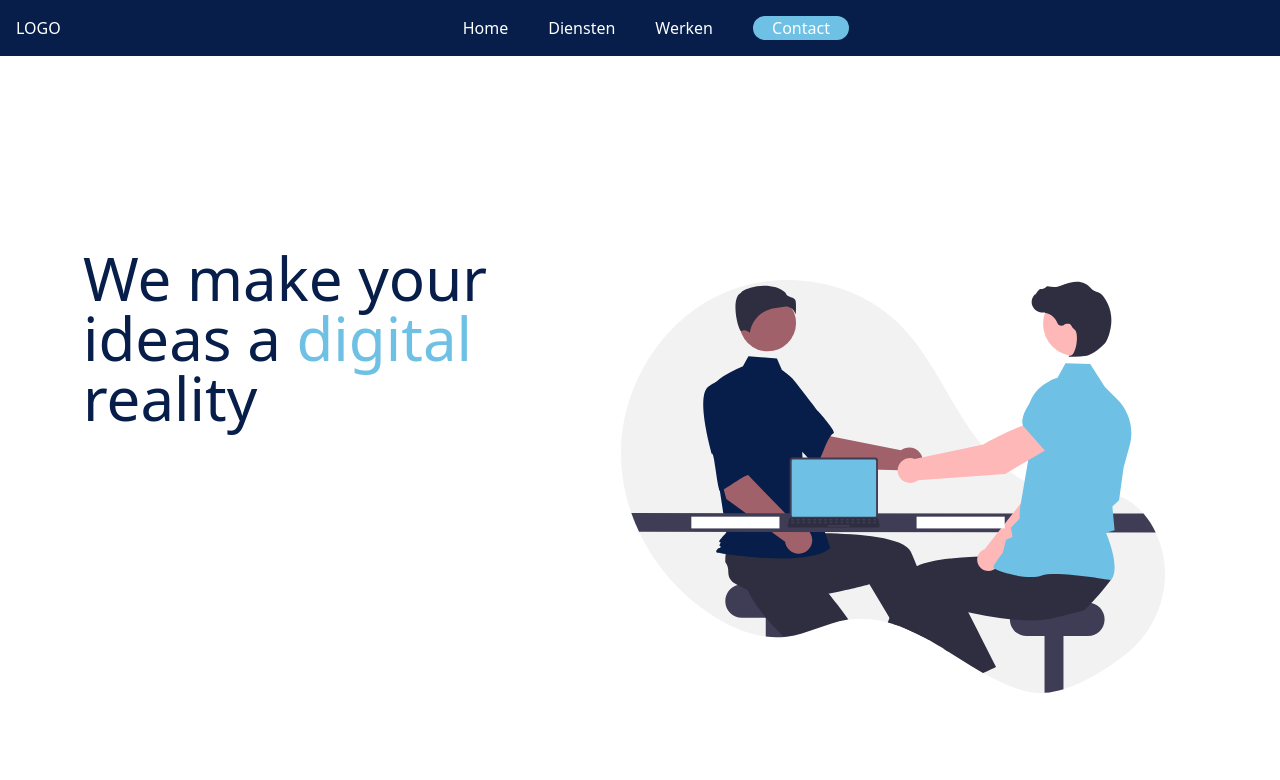
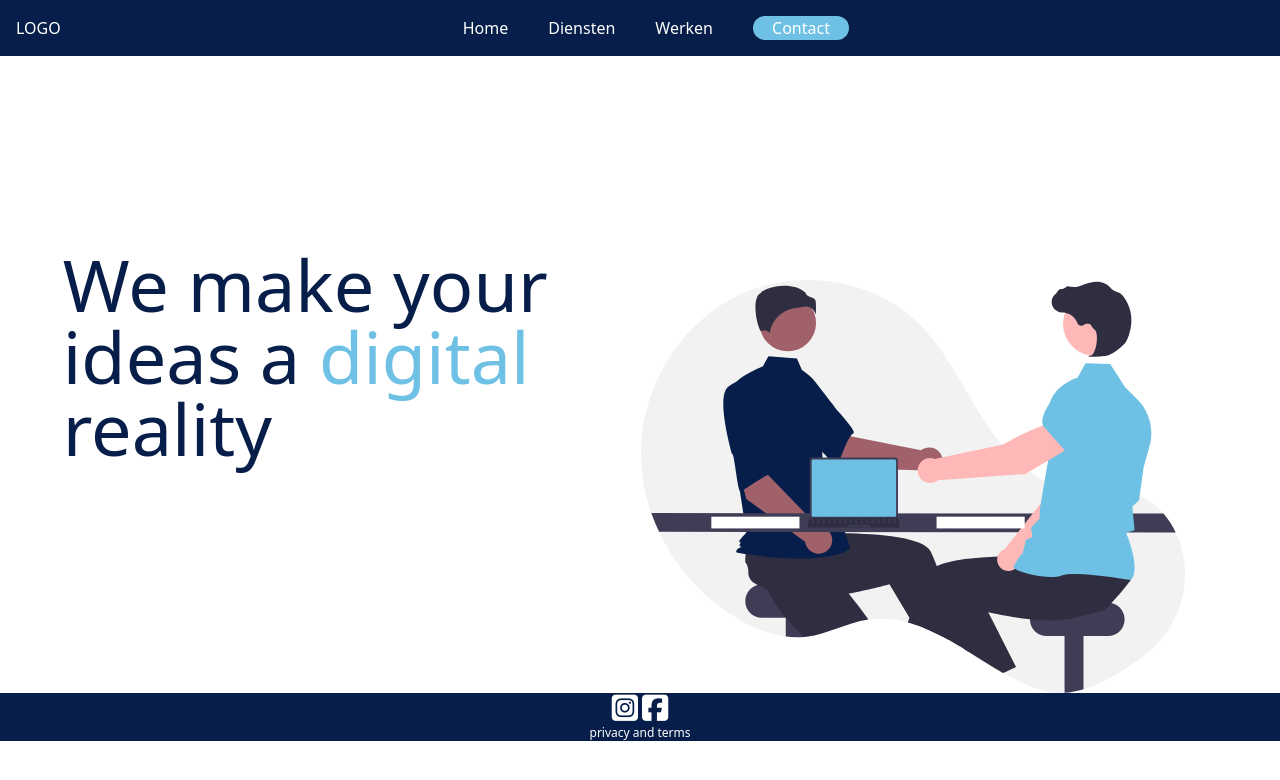
Before and after one commit to Sened03/sierracode2, a website: page src/index.html in a window 1280 px wide. Drawn offline with Linux system fonts and the light colour scheme.

Commit message:
laatsteUpdate

```diff
--- a/src/index.html
+++ b/src/index.html
@@ -26,20 +26,30 @@
     <main>
     <section class="top-52 container ">
         <div class="md:flex">
-            <h1 class="text-donkersteBlauw text-5xl mt-48 mx-auto sm:flex-wrap md:hidden">We make your
+            <h1 class="text-donkersteBlauw text-5xl  mt-28 mx-auto sm:flex-wrap md:hidden xl:text-5xl ">We make your
                 ideas a <span class="text-lichtBlauw"> digital </span>
                 reality</h1>
 
-                <h1 class="text-donkersteBlauw text-5xl mt-48 mx-auto sm:flex-wrap hidden md:block md:text-6xl ">We make your <br>
+                <h1 class="text-donkersteBlauw text-5xl mt-48 mx-auto   sm:flex-wrap hidden md:block md:text-6xl  xl:text-7xl ">We make your <br>
                     ideas a <span class="text-lichtBlauw"> digital </span> <br>
                     reality</h1>
 
 
-                <img class="sm:w-96 sm:container sm:mt-24 md:mt-56 md:w-1/2 md:w " src="/sierracode2/src/bijlage/img/foto_home.svg" alt="">
+                <img class=" w-5/6 sm:w-5/6 sm:container mt-16 md:mt-56 md:w-4/6 lg:w-3/6 " src="/sierracode2/src/bijlage/img/foto_home.svg" alt="">
         </div>
     </section>
     </main>
-   <footer>
+   <footer class=" bg-donkersteBlauw  ">
+
+      <div class=" justify-between text-center">
+
+        <i class="fa-brands fa-instagram-square text-white text-3xl text-bold"></i>
+        <i class="fa-brands fa-facebook-square text-white text-3xl"></i>
+
+        <p class="text-white text-xs">
+            privacy and terms
+        </p>
+      </div>
 
    </footer>
 </body>
```
Also changed, not shown: dist/output.css, src/bijlage/img/footerHome.png (renamed from src/bijlage/img/background_image_home.png), 4 other files.
